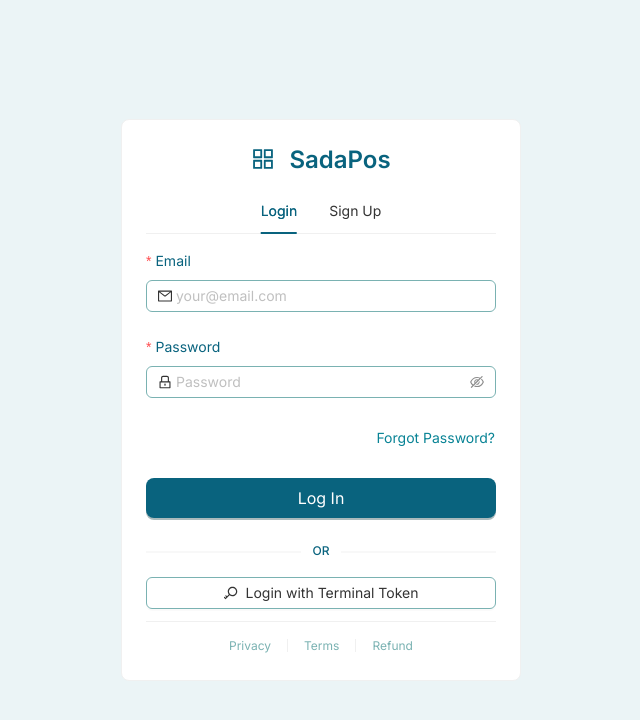
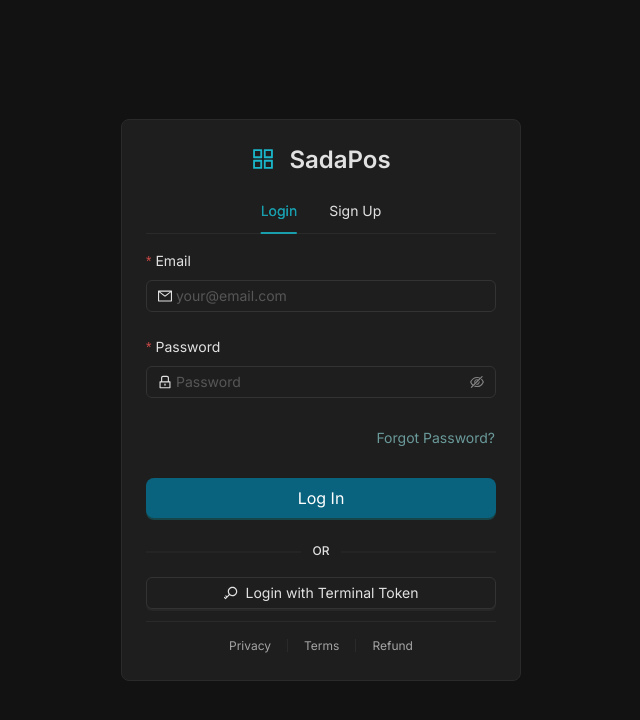
Before and after one commit to Mobileshoppos/mobile-shop-pos, a React (Vite) app: page / in a window 1280 px wide. Shown: the top 720 px of the page, without its empty margins (319-959 px from the left). Built offline with nearby package versions, Linux system fonts and the light colour scheme; no server answers; the database is empty.

Commit message:
Update PWA manifest to fullscreen display

```diff
--- a/src/components/Header.jsx
+++ b/src/components/Header.jsx
@@ -389,21 +389,20 @@ return (
           </div>
 
           {/* Right Side: Clock + Staff + Subscription */}
-          {/* Right Side: Integrated Status Pill (Desktop Only) */}
           <Space align="center" size="middle">
-
-            {!isMobile && (
             <div style={{
               display: 'flex',
               alignItems: 'center',
-                gap: '24px', // Gap thora barha diya taake baghair box ke saaf nazar aaye
-                background: 'transparent', // Background khatam
-                padding: '0', // Padding khatam
-                border: 'none', // Outline/Border khatam
+              gap: isMobile ? '8px' : '24px', // Mobile par gap kam kar diya
+              background: 'transparent',
+              padding: '0',
+              border: 'none',
               height: '50px'
             }}>
 
-                {/* 1. Integrated Stock Status (Conditional) */}
+              {!isMobile && (
+                <>
+                  {/* 1. Integrated Stock Status (Conditional) - Desktop Only */}
                   {(() => {
                     const tier = profile?.subscription_tier?.toLowerCase() || 'free';
                     const limits = getPlanLimits(tier);
@@ -440,13 +439,15 @@ return (
                     );
                   })()}
 
-                {/* 2. Live Digital Clock */}
+                  {/* 2. Live Digital Clock - Desktop Only */}
                   <div style={{ textAlign: 'right', paddingRight: '0', lineHeight: '1.2' }}>
                     <Text strong style={{ display: 'block', fontSize: '15px', color: token.colorPrimary }}>{currentTime.format('hh:mm A')}</Text>
                     <Text type="secondary" style={{ fontSize: '11px', letterSpacing: '0.5px', textTransform: 'uppercase' }}>{currentTime.format('ddd, DD MMM')}</Text>
                   </div>
+                </>
+              )}
 
-                {/* 3. Staff / User Info (Clickable for Closing) */}
+              {/* 3. Staff / User Info (Clickable for Closing) - VISIBLE ON MOBILE TOO */}
               <Tooltip title={activeSession ? "Click to Exit Shift / Close Register" : (activeStaff ? "No Active Session" : "Owner Menu")}>
                 <div
                   onClick={() => {
@@ -464,30 +465,41 @@ return (
                   style={{
                     display: 'flex', alignItems: 'center', gap: '12px', lineHeight: '1.2',
                     cursor: (activeSession || !activeStaff) ? 'pointer' : 'default',
-                      padding: '4px 8px', borderRadius: '8px',
+                    padding: isMobile ? '0' : '4px 8px', borderRadius: '8px',
                     transition: 'background 0.3s'
                   }}
                   onMouseEnter={(e) => (activeSession || !activeStaff) && (e.currentTarget.style.background = token.colorFillTertiary)}
                   onMouseLeave={(e) => e.currentTarget.style.background = 'transparent'}
                 >
+                  {/* Naam aur Tag sirf Desktop par dikhega */}
+                  {!isMobile && (
                     <div style={{ textAlign: 'left' }}>
                       <Text strong style={{ display: 'block', fontSize: '15px', color: token.colorTextHeading }}>{activeStaff ? activeStaff.name : (profile?.name || 'Owner')}</Text>
                       <Tag color={activeStaff ? (activeSession ? "green" : "blue") : "gold"} style={{ fontSize: '10px', margin: 0, padding: '0 4px', lineHeight: '1.4', borderRadius: '4px', border: 'none' }}>
                         {activeStaff ? (activeSession ? "SHIFT ACTIVE" : activeStaff.role?.toUpperCase()) : 'ADMIN'}
                       </Tag>
                     </div>
+                  )}
+                  {/* Icon hamesha dikhega */}
                   <div style={{
+                    position: 'relative',
                     width: '36px', height: '36px', borderRadius: '10px',
                     background: 'transparent', color: token.colorPrimary,
                     display: 'flex', alignItems: 'center', justifyContent: 'center', fontSize: '24px',
                     border: `1px solid ${token.colorPrimary}33`
                   }}>
                     <UserSwitchOutlined />
+                    {/* Mobile par shift active hone ki nishani (Green Dot) */}
+                    {isMobile && activeSession && (
+                      <div style={{
+                        position: 'absolute', top: -2, right: -2, width: 10, height: 10,
+                        backgroundColor: token.colorSuccess, borderRadius: '50%', border: `2px solid ${token.colorBgContainer}`
+                      }} />
+                    )}
                   </div>
                 </div>
               </Tooltip>
             </div>
-            )}
           </Space>
         </div>
       </Header>
--- a/src/context/ThemeContext.jsx
+++ b/src/context/ThemeContext.jsx
@@ -24,11 +24,11 @@ export const CustomThemeProvider = ({ children }) => {
   const [lightTheme, setLightTheme] = useState(initialLightTheme);
   const [darkTheme, setDarkTheme] = useState(initialDarkTheme);
 
-  const [isDarkMode, setIsDarkMode] = useState(false); // Default Light
+  const [isDarkMode, setIsDarkMode] = useState(true); // Default Dark (Flicker Fix)
 
   useEffect(() => {
     const syncTheme = () => {
-      const mode = profile?.theme_mode || 'light'; // Default to light if not set
+      const mode = profile?.theme_mode || 'dark'; // Default to dark if not set (Flicker Fix)
 
       if (mode === 'system') {
         setIsDarkMode(window.matchMedia('(pre-color-scheme: dark)').matches);
--- a/src/pages/AuthPage.jsx
+++ b/src/pages/AuthPage.jsx
@@ -1,8 +1,9 @@
 import React, { useState } from 'react';
 import { supabase } from '../supabaseClient';
-import { Form, Input, Button, Card, Typography, App as AntApp, Tabs, Layout, Modal, Space, Divider, Checkbox, theme } from 'antd';
+import { Form, Input, Button, Card, Typography, App as AntApp, Tabs, Layout, Modal, Space, Divider, Checkbox, theme, ConfigProvider } from 'antd';
 import { LockOutlined, MailOutlined, AppstoreOutlined, KeyOutlined } from '@ant-design/icons';
 import { useMediaQuery } from '../hooks/useMediaQuery';
+import { darkThemeTokens } from '../theme/themeConfig';
 
 const { Title } = Typography;
 const { Content } = Layout;
@@ -194,14 +195,15 @@ const AuthPage = () => {
   );
 
   return (
-    <Layout style={{ minHeight: '100vh' }}>
-      <Content style={{ display: 'flex', justifyContent: 'center', alignItems: 'center', padding: isMobile ? '12px 8px' : '20px' }}>
-        {/* --- TABDEELI: Card se saari hardcoded styles hata di hain --- */}
-        <Card style={{ width: 400, maxWidth: '100%' }}>
-          {/* --- TABDEELI: Title se hardcoded color hata diya hai --- */}
-          <Title level={3} style={{ textAlign: 'center' }}>
-            <AppstoreOutlined style={{ marginRight: '8px', color: token.colorPrimary }} /> SadaPos
-          </Title>
+    <ConfigProvider theme={{ algorithm: theme.darkAlgorithm, token: darkThemeTokens }}>
+      <Layout style={{ minHeight: '100vh', background: darkThemeTokens.colorBgLayout }}>
+        <Content style={{ display: 'flex', justifyContent: 'center', alignItems: 'center', padding: isMobile ? '12px 8px' : '20px' }}>
+          {/* --- TABDEELI: Card se saari hardcoded styles hata di hain --- */}
+          <Card style={{ width: 400, maxWidth: '100%', background: darkThemeTokens.colorBgContainer, borderColor: darkThemeTokens.colorBorderSecondary }}>
+            {/* --- TABDEELI: Title se hardcoded color hata diya hai --- */}
+            <Title level={3} style={{ textAlign: 'center', color: darkThemeTokens.colorTextHeading }}>
+              <AppstoreOutlined style={{ marginRight: '8px', color: darkThemeTokens.colorPrimary }} /> SadaPos
+            </Title>
           <Tabs
             defaultActiveKey="1"
             centered
@@ -298,6 +300,7 @@ const AuthPage = () => {
         </Modal>
       </Content>
     </Layout>
+    </ConfigProvider>
   );
 };
 
--- a/vite.config.js
+++ b/vite.config.js
@@ -34,7 +34,7 @@ export default defineConfig({
         description: 'A simple Point of Sale and Inventory Management System for Retailer Shops.',
         theme_color: '#ffffff',
         background_color: "#ffffff",
-        display: "standalone",
+        display: "fullscreen",
         scope: "/",
         start_url: "/",
         icons: [
```
Lines whose indentation alone changed are shown as unchanged.
